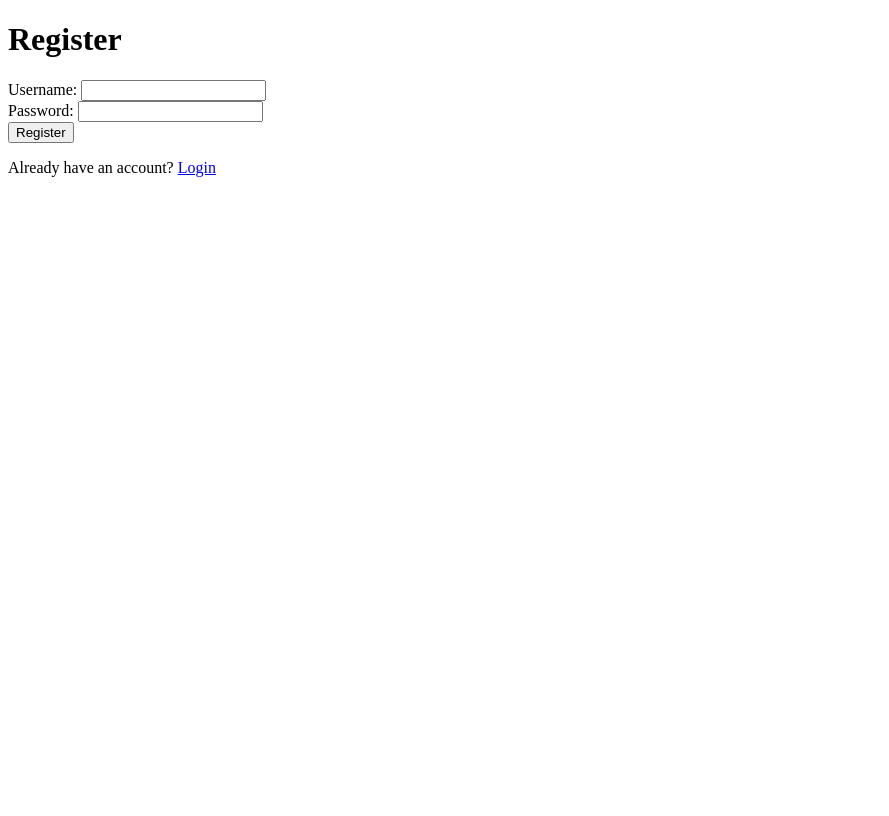
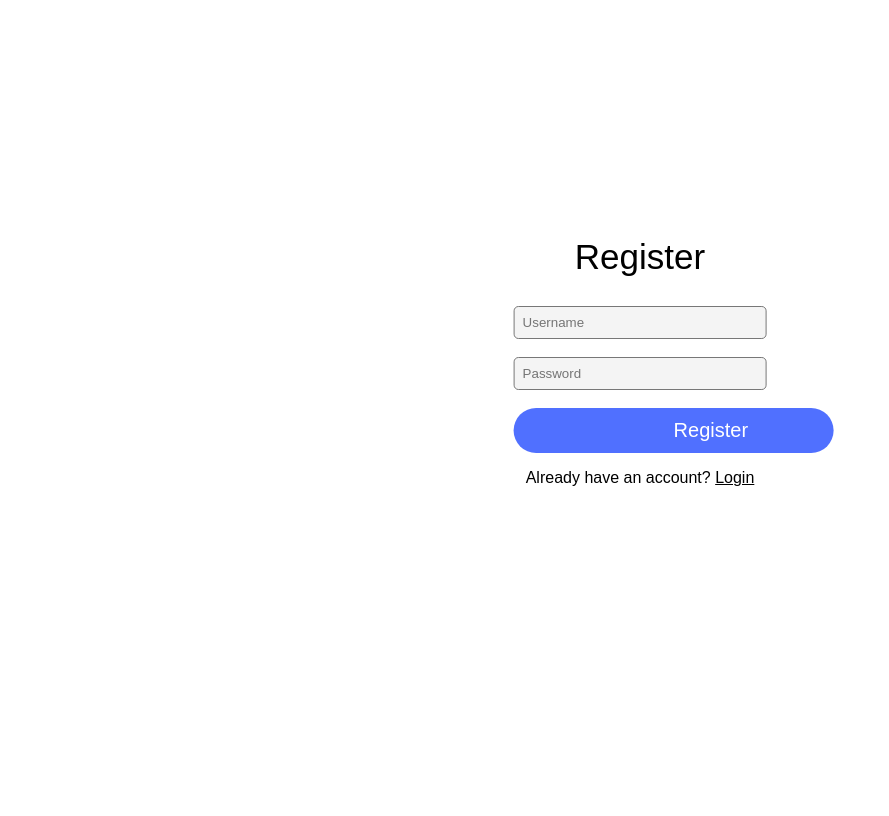
Before and after one commit to TallisElder/Online-marketplace, a Flask app: page /register in a window 1280 px wide. Shown: the whole page, without its empty margins (0-889 px from the left). Before the commit the page ends 177 px from the top, so only its background shows below. Run offline with Flask 3, Linux system fonts and the light colour scheme.

Commit message:
FinalPush

```diff
--- a/templates/register.html
+++ b/templates/register.html
@@ -6,14 +6,82 @@
     <title>Register</title>
 </head>
 <body>
-    <h1>Register</h1>
+    <div id="LoginContainer">
+        <div id="center">
+    <h2>Register</h2>
+
     <form method="POST" action="/register">
-        <label for="username">Username:</label>
-        <input type="text" id="username" name="username" required><br>
-        <label for="password">Password:</label>
-        <input type="password" id="password" name="password" required><br>
-        <button type="submit">Register</button>
+
+        <input type="text" id="username" name="username" required placeholder="Username"><br>
+        <input type="password" id="password" name="password" required  placeholder="Password"><br>
+        <button type="submit" id="regButt">Register</button>
     </form>
-    <p>Already have an account? <a href="/login">Login</a></p>
+    <p>Already have an account<span>?</span> <a href="/login">Login</a></p>
+        </div>
+    </div>
+
 </body>
+
+
+<style>
+    body{
+        font-family: arial;
+    }
+    h2{
+        font-size: 35px;
+        font-weight: 500;
+    }
+
+    a{
+        color: black;
+    }
+
+    #center{
+        position: absolute;
+        top: 50%;
+        left: 50%;
+        transform: translate(-50%, -50%);
+        width: 20%;
+        height: 50%;
+        text-align: center;
+    }
+
+    #LoginContainer{
+        position: relative;
+        height: 100vh;
+
+    }
+
+    form{
+        display: flex;
+        flex-direction: column;
+    }
+    input:focus {
+        outline: none;
+    }
+
+    #username,#password{
+    padding: 0.5rem;
+    border-radius: 0.3rem;
+    border: 1px rgb(119, 119, 119) solid;
+    background-color: rgba(235, 235, 235, 0.555);
+
+    }
+
+    #regButt{
+        background-color: rgb(80, 112, 255);
+        border-style: none;
+        border-radius: 10rem;
+        padding: 0.7rem 10rem 0.7rem 10rem;
+        color: white;
+        font-size: 20px;
+    }
+
+#regButt:hover{
+    background-color:rgb(102, 129, 248);
+}
+
+
+
+</style>
 </html>
```
Also changed, not shown: templates/login.html (+6 -1 lines), instance/marketplace.db.
